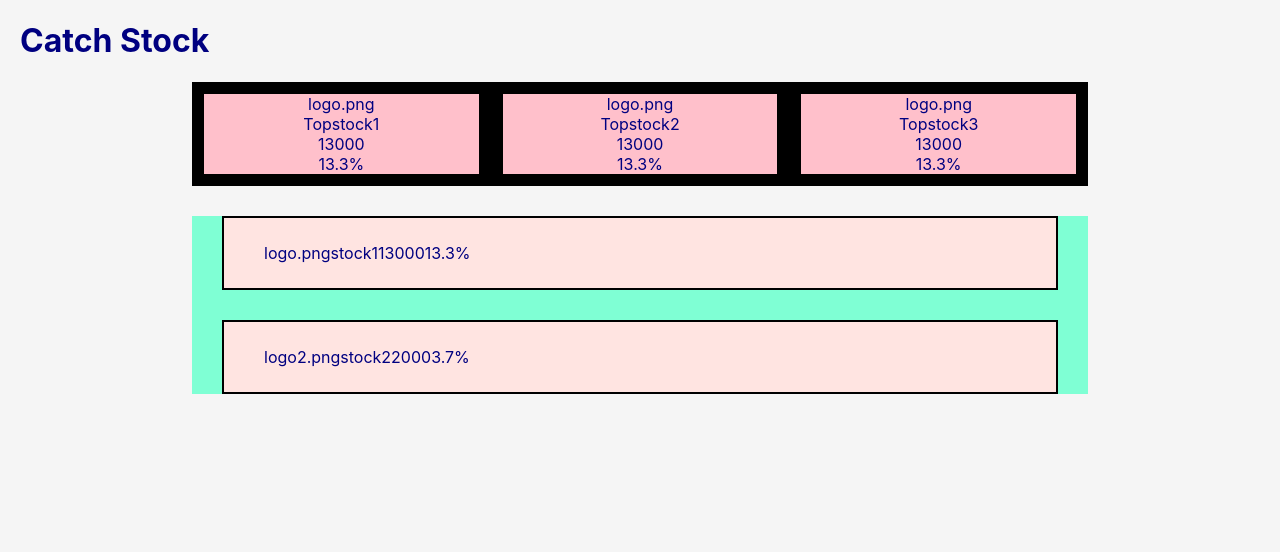
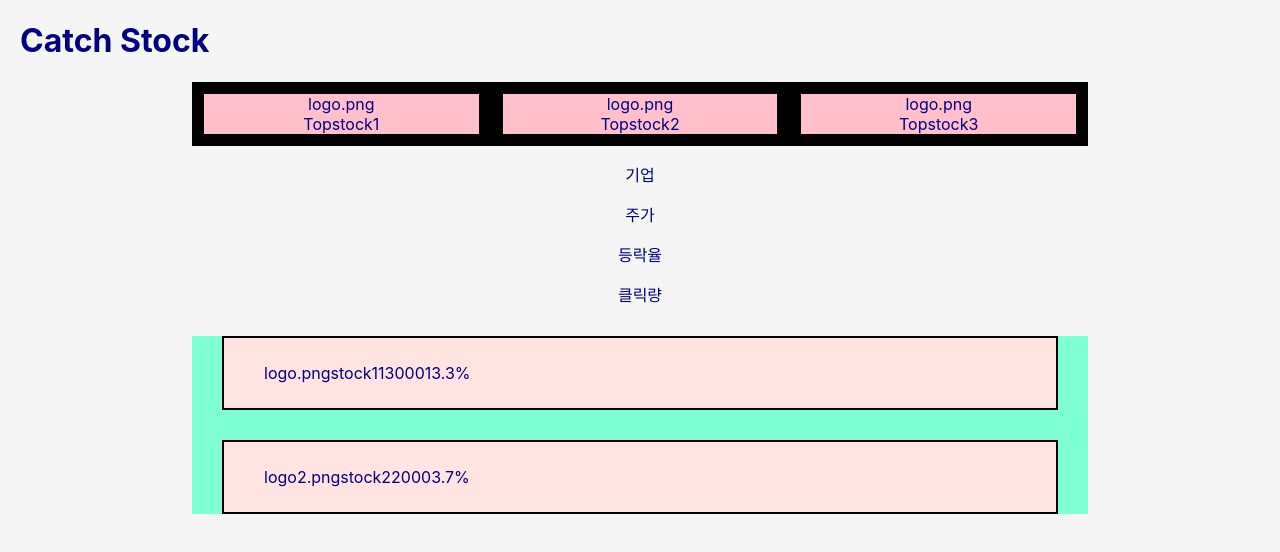
Before and after one commit to sojoyfulyouth/Stock-Ranking, a React (Create React App) app: page / in a window 1280 px wide. Shown: the top 552 px of the page. Built offline with nearby package versions, Linux system fonts and the light colour scheme.

Commit message:
add stock word cagory warp

```diff
--- a/src/App.css
+++ b/src/App.css
@@ -60,3 +60,9 @@ body {
 .stockRankingWrap > *:hover {
   background-color: skyblue;
 }
+
+.stockWordCategoryWrap {
+  /* display: flex;
+  align-items: center; */
+  text-align: center;
+}
--- a/src/App.js
+++ b/src/App.js
@@ -1,3 +1,4 @@
+import { useState } from "react";
 import "./App.css";
 
 function App() {
@@ -34,6 +35,9 @@ function App() {
     stockRaise: "3.7%",
   };
   const stockList = [stock1, stock2];
+
+  const stockWordList = ["기업", "주가", "등락율", "클릭량"];
+
   return (
     <div className="App">
       <h1 id="appTitle"> Catch Stock</h1>
@@ -44,15 +48,20 @@ function App() {
             <span>
               {stock.stockName}
               <br />
-              {stock.stockPrice}
-              <br />
-              {stock.stockRaise}
             </span>
           </div>
         ))}
       </div>
+      <div className="stockWordCategoryWrap">
+        {stockWordList.map((stock, index) => (
+          // <div key={ndex}>
+          <p>{stock}</p>
+          // </div>
+        ))}
+      </div>
       <div className="stockRankingWrap">
         {/* 4번째 주식부터 보여줘야함 */}
+        {/* 아니면 맨 상단에 탑3 주식 이름만 노출되게 하고 1순위부터 보여줘도 될 듯 */}
         {stockList.map((stock, index) => (
           <div key={index} className="stock">
             <span className="stockListContent">
```
